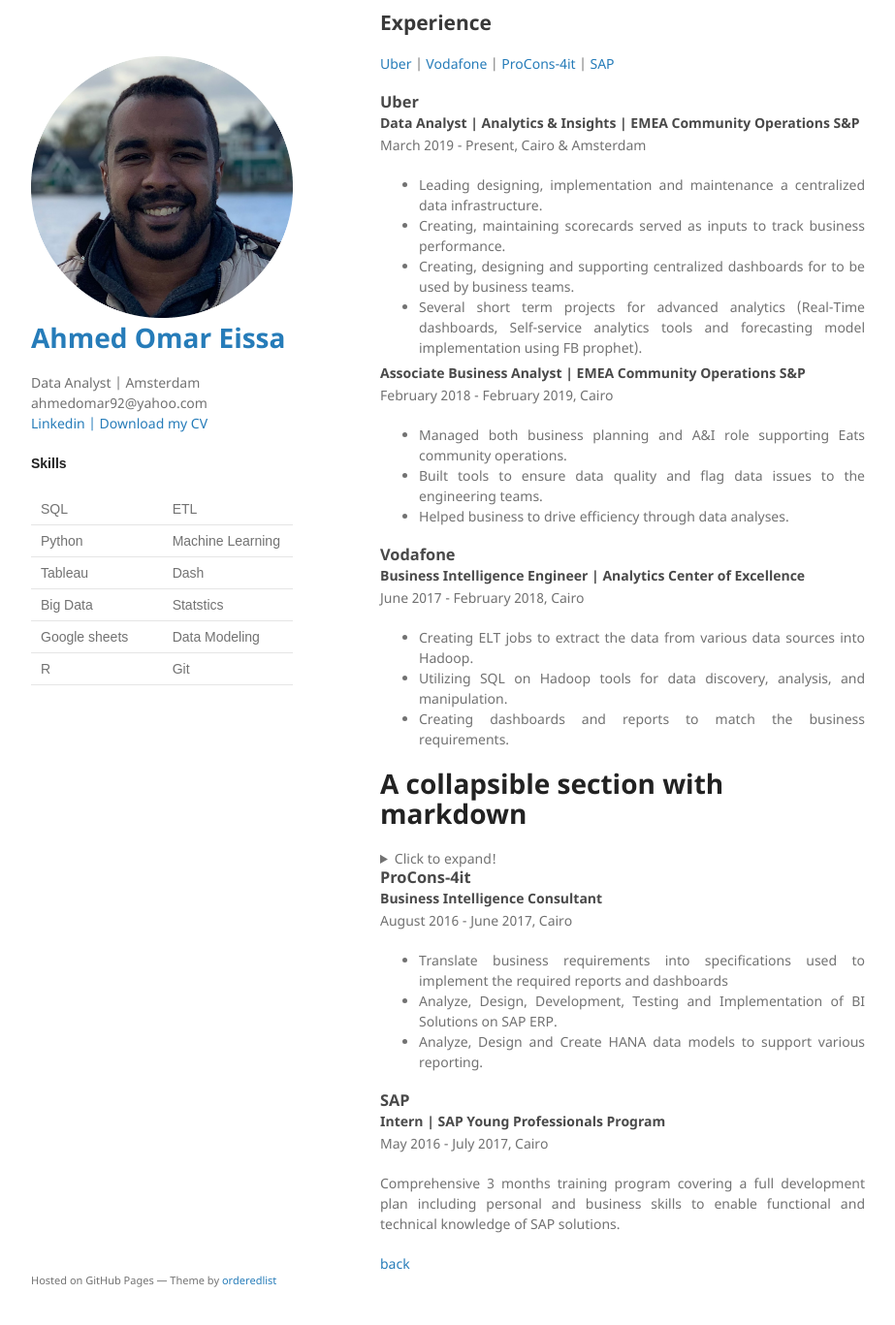
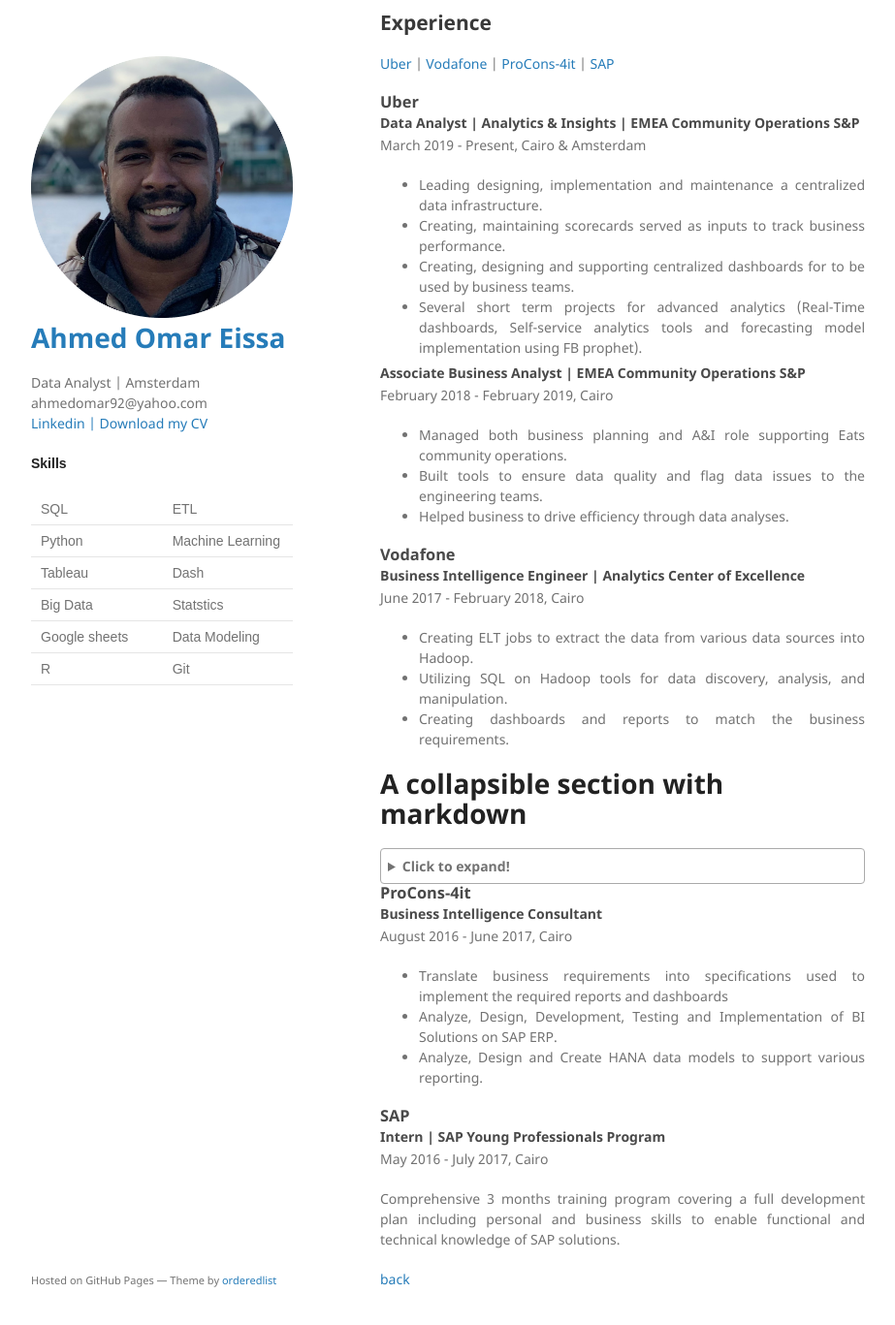
Before and after one commit to AhmedOmarEissa/AhmedOmarEissa.github.io, a Jekyll site: the page built from experience.md, in a window 1280 px wide and 1400 px high, scrolled down 87 px. Shown: the top 1367 px of the window at 97% size, without its empty margins (178-1101 px from the left). Built offline with Jekyll 4.4.1, drawn with Linux system fonts in a browser that asks for light colours.

Commit message:
Update jekyll-theme-minimal.scss

```diff
--- a/_sass/jekyll-theme-minimal.scss
+++ b/_sass/jekyll-theme-minimal.scss
@@ -205,6 +205,28 @@
   -webkit-font-smoothing:subpixel-antialiased;
 }
 
+details {
+  border: 1px solid #aaa;
+  border-radius: 4px;
+  padding: .5em .5em 0;
+}
+
+summary {
+  font-weight: bold;
+  margin: -.5em -.5em 0;
+  padding: .5em;
+}
+
+details[open] {
+  padding: .5em;
+}
+
+details[open] summary {
+  border-bottom: 1px solid #aaa;
+  margin-bottom: .5em;
+}
+
+
 @media print, screen and (max-width: 960px) {
 
   div.wrapper {
```
